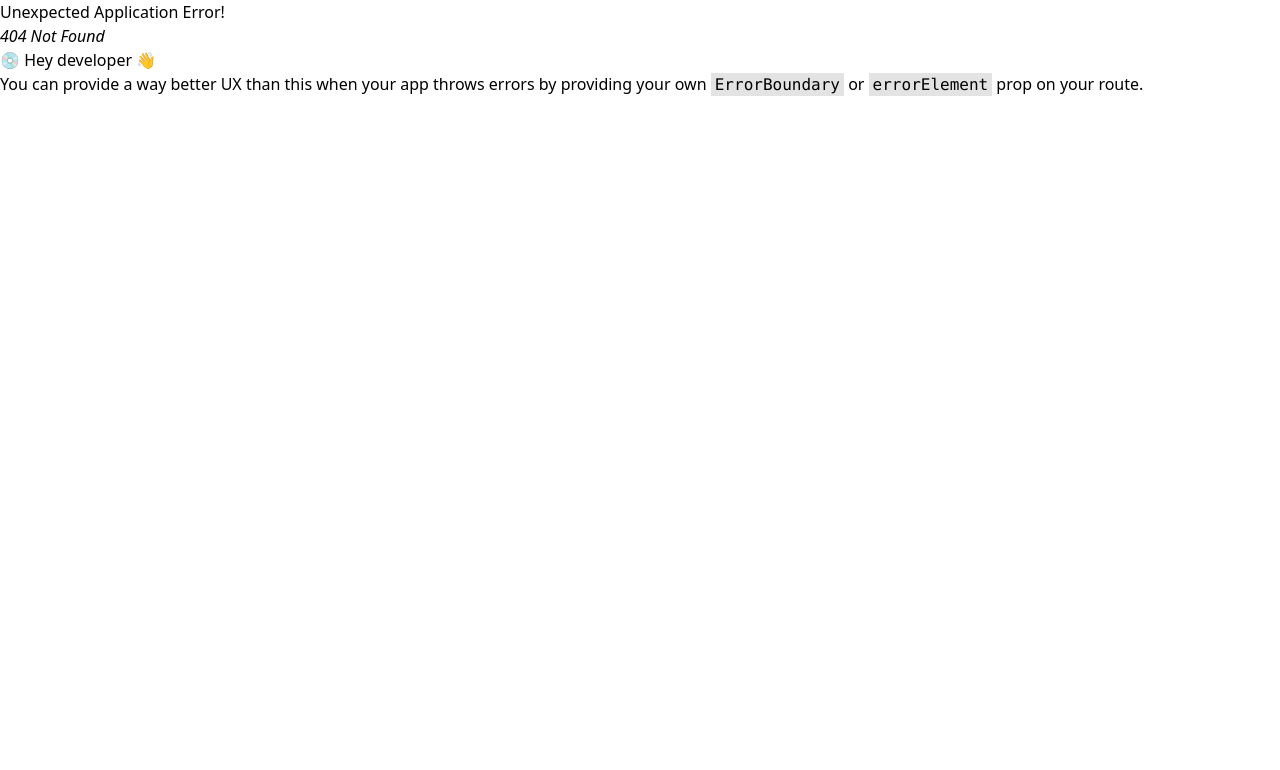
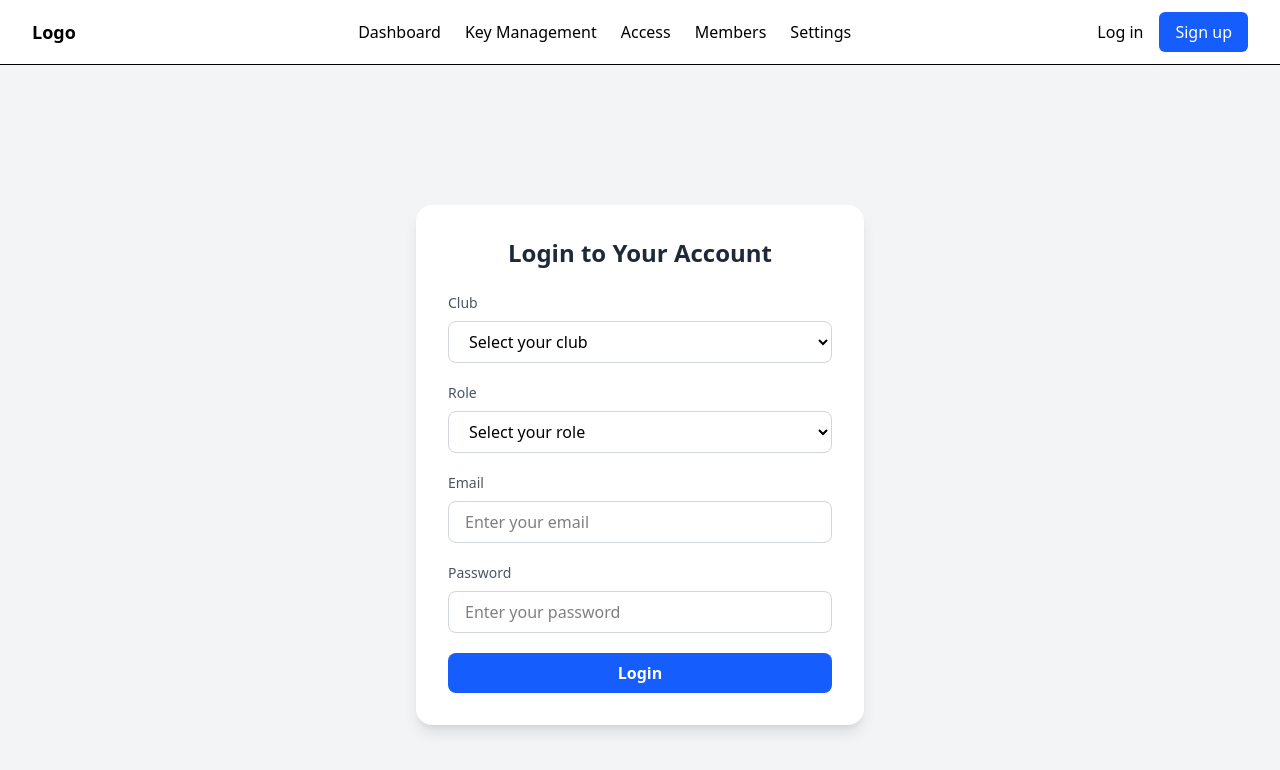
Before and after one commit to JapneetSinghKohli/CardAutomationWeb, a React (Vite) app in the folder tst/: page /login in a window 1280 px wide. Before the commit this address had no page. Shown: the top 770 px of the page. Built offline with nearby package versions, Linux system fonts and the light colour scheme.

Commit message:
login page and more

```diff
--- /dev/null
+++ b/tst/clubs.json
@@ -0,0 +1,38 @@
+{
+    "robo": [
+    {
+      "id": 1,
+      "name": "User1",
+      "email": "1@example.com",
+      "password": "123456",
+      "role": "coordinator"
+    }
+  ],
+  "kp": [
+    {
+      "id": 1,
+      "name": "User2",
+      "email": "2@example.com",
+      "password": "123456",
+      "role": "member"
+    }
+  ],
+  "dramaClub": [
+    {
+      "id": 2,
+      "name": "User3",
+      "email": "jane@example.com",
+      "password": "password123",
+      "role": "coordinator"
+    }
+  ],
+  "stac": [
+    {
+      "id": 2,
+      "name": "Jane Doe",
+      "email": "jane@example.com",
+      "password": "password123",
+      "role": "coordinator"
+    }
+  ]
+}
--- a/tst/data.json
+++ b/tst/data.json
@@ -80,4 +80,5 @@
             "Joined": "2021"
         }
     ]
+
 }
--- a/tst/src/App.jsx
+++ b/tst/src/App.jsx
@@ -1,20 +1,48 @@
-import { useState } from 'react'
-import Navb from './components/Navb'
-import './App.css'
-import Dashboard from './components/dashboard'
-import { RouterProvider, createBrowserRouter } from 'react-router-dom';
-import Layout from './Layout';
-
-
+import { useState } from "react";
+import { RouterProvider, createBrowserRouter } from "react-router-dom";
+import Layout from "./Layout";
+import Dashboard from "./components/dashboard";
+import Members from "./components/Members";
+import Login from "./components/Login";
+import Access from "./components/Access";
 
 function App() {
-  const [count, setCount] = useState(0)
+  const [isLoggedIn, setIsLoggedIn] = useState(false);
+  const [user, setUser] = useState(null);
 
-  return (
-    <>
-      <RouterProvider router={router} />
-    </>
-  )
+  const router = createBrowserRouter([
+    {
+      path: "/",
+      element: (
+        <Layout
+          isLoggedIn={isLoggedIn}
+          setIsLoggedIn={setIsLoggedIn}
+          user={user}
+          setUser={setUser}
+        />
+      ),
+      children: [
+        { path: "", element: <Dashboard /> },
+        { path: "members", element: <Members /> },
+        {
+          path: "login",
+          element: (
+            <Login
+              setIsLoggedIn={setIsLoggedIn}
+              setUser={setUser}
+            />
+          ),
+        },
+        {
+          path: "access",
+          element: <Access user={user} />
+        }
+
+      ],
+    },
+  ]);
+
+  return <RouterProvider router={router} />;
 }
 
-export default App
+export default App;
--- a/tst/src/Layout.jsx
+++ b/tst/src/Layout.jsx
@@ -1,15 +1,19 @@
-import React from 'react'
-import { Outlet } from 'react-router-dom'
-import Navb from './components/Navb'
+import React from "react";
+import { Outlet } from "react-router-dom";
+import Navb from "./components/Navb";
 
-
-function Layout() {
+function Layout({ isLoggedIn, setIsLoggedIn, user, setUser }) {
   return (
     <div>
-      <Navb/>
-        <Outlet/>
+      <Navb
+        isLoggedIn={isLoggedIn}
+        setIsLoggedIn={setIsLoggedIn}
+        user={user}
+        setUser={setUser}
+      />
+      <Outlet />
     </div>
-  )
+  );
 }
 
-export default Layout
+export default Layout;
--- /dev/null
+++ b/tst/src/components/Access.jsx
@@ -0,0 +1,40 @@
+import React from "react";
+
+export default function Access({ user }) {
+  if (!user) {
+    return (
+      <div className="p-6 text-center text-red-500">
+        <h2>You must be logged in to view this page.</h2>
+      </div>
+    );
+  }
+
+  return (
+    <div className="p-6">
+      {user.role === "coordinator" ? (
+
+        <div>
+          <h2 className="text-2xl font-bold mb-4">Coordinator Dashboard</h2>
+          <p className="text-gray-700">You have access to:</p>
+          <ul className="list-disc ml-6 mt-2">
+            <li>View and manage members</li>
+            <li>Approve access requests</li>
+            <li>View access logs</li>
+            <li>Grant permissions</li>
+          </ul>
+        </div>
+      ) : (
+
+        <div>
+          <h2 className="text-2xl font-bold mb-4">Member Access</h2>
+          <p className="text-gray-700">You have access to:</p>
+          <ul className="list-disc ml-6 mt-2">
+            <li>View your permissions</li>
+            <li>Request access</li>
+            <li>Check announcements</li>
+          </ul>
+        </div>
+      )}
+    </div>
+  );
+}
--- /dev/null
+++ b/tst/src/components/Login.jsx
@@ -0,0 +1,176 @@
+import { useState, useEffect } from "react";
+import { useNavigate } from "react-router-dom";
+
+export default function Login({ setIsLoggedIn, setUser }) {
+  const [email, setEmail] = useState("");
+  const [password, setPassword] = useState("");
+  const [role, setRole] = useState("");
+  const [club, setClub] = useState("");
+  const [clubs, setClubs] = useState([]);
+  const [users, setUsers] = useState({});
+  const [loading, setLoading] = useState(true);
+  const [error, setError] = useState("");
+  const navigate = useNavigate();
+
+  // Fetch data.json on mount
+  useEffect(() => {
+    let mounted = true;
+    const fetchData = async () => {
+      setLoading(true);
+      try {
+        const res = await fetch("/clubs.json");
+        if (!res.ok) throw new Error("Could not fetch users");
+        const data = await res.json();
+
+        if (mounted) {
+          setUsers(data); // entire object
+          setClubs(Object.keys(data)); // clubs = keys
+        }
+      } catch (err) {
+        console.error(err);
+        setError("Failed to load user data.");
+      } finally {
+        if (mounted) setLoading(false);
+      }
+    };
+    fetchData();
+    return () => (mounted = false);
+  }, []);
+
+  const handleLogin = (e) => {
+    e.preventDefault();
+    setError("");
+
+    if (loading) {
+      setError("User data still loading — try again in a moment.");
+      return;
+    }
+    if (!club) {
+      setError("Please select a club.");
+      return;
+    }
+    if (!role) {
+      setError("Please select a role.");
+      return;
+    }
+
+    const clubUsers = users[club] || [];
+    const found = clubUsers.find(
+      (u) =>
+        u.email.toLowerCase() === email.trim().toLowerCase() &&
+        u.role.toLowerCase() === role.toLowerCase()
+    );
+
+    if (!found) {
+      setError("User not found for this club and role.");
+      return;
+    }
+
+    if (found.password !== password) {
+      setError("Incorrect password.");
+      return;
+    }
+
+    // Success
+    setIsLoggedIn(true);
+    if (setUser)
+      setUser({
+        id: found.id,
+        name: found.name,
+        email: found.email,
+        role: found.role,
+        club,
+      });
+
+    navigate("/");
+  };
+
+  return (
+    <div className="min-h-screen flex items-center justify-center bg-gray-100">
+      <div className="w-full max-w-md bg-white rounded-2xl shadow-lg p-8">
+        <h2 className="text-2xl font-bold text-center mb-6 text-gray-800">
+          Login to Your Account
+        </h2>
+
+        {loading && (
+          <p className="text-center text-sm text-gray-500 mb-4">Loading users…</p>
+        )}
+        {error && (
+          <p className="text-red-500 text-center text-sm mb-4">{error}</p>
+        )}
+
+        <form onSubmit={handleLogin} className="space-y-5">
+          <div>
+            <label className="block text-gray-600 mb-2 text-sm font-medium">
+              Club
+            </label>
+            <select
+              value={club}
+              onChange={(e) => setClub(e.target.value)}
+              className="w-full px-4 py-2 rounded-lg border border-gray-300 focus:ring-2 focus:ring-blue-500 focus:outline-none"
+              required
+            >
+              <option value="">Select your club</option>
+              {clubs.map((c, i) => (
+                <option key={i} value={c}>
+                  {c}
+                </option>
+              ))}
+            </select>
+          </div>
+
+          <div>
+            <label className="block text-gray-600 mb-2 text-sm font-medium">
+              Role
+            </label>
+            <select
+              value={role}
+              onChange={(e) => setRole(e.target.value)}
+              className="w-full px-4 py-2 rounded-lg border border-gray-300 focus:ring-2 focus:ring-blue-500 focus:outline-none"
+              required
+            >
+              <option value="">Select your role</option>
+              <option value="member">Member</option>
+              <option value="coordinator">Coordinator</option>
+            </select>
+          </div>
+
+          <div>
+            <label className="block text-gray-600 mb-2 text-sm font-medium">
+              Email
+            </label>
+            <input
+              type="email"
+              placeholder="Enter your email"
+              value={email}
+              onChange={(e) => setEmail(e.target.value)}
+              className="w-full px-4 py-2 rounded-lg border border-gray-300 focus:ring-2 focus:ring-blue-500 focus:outline-none"
+              required
+            />
+          </div>
+
+          <div>
+            <label className="block text-gray-600 mb-2 text-sm font-medium">
+              Password
+            </label>
+            <input
+              type="password"
+              placeholder="Enter your password"
+              value={password}
+              onChange={(e) => setPassword(e.target.value)}
+              className="w-full px-4 py-2 rounded-lg border border-gray-300 focus:ring-2 focus:ring-blue-500 focus:outline-none"
+              required
+            />
+          </div>
+
+          <button
+            type="submit"
+            className="w-full bg-blue-600 text-white py-2 rounded-lg font-semibold hover:bg-blue-700 transition"
+          >
+            Login
+          </button>
+        </form>
+      </div>
+    </div>
+  );
+}
--- a/tst/src/components/Navb.jsx
+++ b/tst/src/components/Navb.jsx
@@ -1,22 +1,26 @@
 import { useState } from "react";
-import { Squash as Hamburger } from 'hamburger-react'
-import {Link,NavLink} from "react-router-dom";
+import { Squash as Hamburger } from "hamburger-react";
+import { Link, NavLink } from "react-router-dom";
 
-export default function Navbar() {
-  const [isOpen, setIsOpen] = useState(false);
+export default function Navb({ isLoggedIn, setIsLoggedIn, user, setUser }) {
+  const [isOpen, setIsOpen] = useState(false); // hamburger menu toggle
   const [dropdownOpen, setDropdownOpen] = useState(false);
+
+  const handleLogout = () => {
+    setIsLoggedIn(false);
+    setUser(null); // clear user info
+  };
 
   return (
     <nav className="bg-white border-b-1 shadow-sm">
-      <div className="md:w-full  mx-auto px-4 md:px-6 sm:px-6 lg:px-8">
+      <div className="md:w-full mx-auto px-4 md:px-6 sm:px-6 lg:px-8">
         <div className="flex justify-between h-16 items-center">
-
           {/* Logo */}
-          <div className=" w-20 pl-0 flex-shrink-0 text-lg font-bold">Logo</div>
+          <div className="w-20 pl-0 flex-shrink-0 text-lg font-bold">Logo</div>
 
           {/* Desktop Menu */}
           <div className="hidden md:flex space-x-6 items-center">
-            <NavLink to="/" href="#" className="hover:text-blue-600">Dashboard</NavLink>
+            <NavLink to="/" className="hover:text-blue-600">Dashboard</NavLink>
             <a href="#" className="hover:text-blue-600">Key Management</a>
 
             {/* Dropdown */}
@@ -28,9 +32,9 @@ export default function Navbar() {
               <button className="hover:text-blue-600 hover:cursor-pointer">Access</button>
               {dropdownOpen && (
                 <div className="absolute left-[-50px] mt-0 w-45 bg-white shadow-lg rounded-md p-2">
-                  <a href="#" className="block px-4 py-2 hover:text-blue-600 border-b-1 border-b-gray-200 hover:cursor-pointer hover:bg-gray-100">Access Logs</a>
-                  <a href="#" className="block px-4 py-2 hover:text-blue-600 border-b-1 border-b-gray-200 hover:cursor-pointer hover:bg-gray-100">Access Requests</a>
-                  <a href="#" className="block px-4 py-2 hover:text-blue-600 hover:cursor-pointer hover:bg-gray-100">NFC Access</a>
+                  <Link to="/access" href="#" className="block px-4 py-2 hover:text-blue-600 border-b border-gray-200 hover:bg-gray-100">Access Logs</Link>
+                  <a href="#" className="block px-4 py-2 hover:text-blue-600 border-b border-gray-200 hover:bg-gray-100">Access Requests</a>
+                  <a href="#" className="block px-4 py-2 hover:text-blue-600 hover:bg-gray-100">NFC Access</a>
                 </div>
               )}
             </div>
@@ -40,18 +44,30 @@ export default function Navbar() {
           </div>
 
           {/* Right: Auth buttons */}
+          {!isLoggedIn ? (
             <div className="hidden md:flex space-x-4">
-            <button className="hover:text-blue-600">Log in</button>
+              <button className="hover:text-blue-600">
+                <Link to="/login">Log in</Link>
+              </button>
               <button className="bg-blue-600 text-white px-4 py-2 rounded-md hover:bg-blue-700">
                 Sign up
               </button>
             </div>
+          ) : (
+            <div className="hidden md:flex space-x-4 items-center">
+
+              <button
+                onClick={handleLogout}
+                className="bg-red-500 text-white px-4 py-2 rounded-md hover:bg-red-600"
+              >
+                Logout
+              </button>
+            </div>
+          )}
 
           {/* Mobile Hamburger */}
           <div className="md:hidden flex items-center">
-            <button onClick={() => setIsOpen(!isOpen)}>
             <Hamburger size={24} toggled={isOpen} toggle={setIsOpen} />
-            </button>
           </div>
         </div>
       </div>
@@ -59,35 +75,52 @@ export default function Navbar() {
       {/* Mobile Menu */}
       {isOpen && (
         <div className="md:hidden px-4 pb-4 space-y-2">
-          <NavLink to="/" href="#" className="block border-b-1 border-b-gray-400 hover:text-blue-600">Dashboard</NavLink>
-          <a href="#" className="block border-b-1 border-b-gray-400 hover:text-blue-600">Key Management</a>
+          <NavLink to="/" className="block border-b border-gray-400 hover:text-blue-600">Dashboard</NavLink>
+          <a href="#" className="block border-b border-gray-400 hover:text-blue-600">Key Management</a>
 
-          {/* Dropdown (clickable for mobile) */}
+          {/* Mobile Dropdown */}
           <div>
             <button
               onClick={() => setDropdownOpen(!dropdownOpen)}
-              className="w-full border-b-1 border-b-gray-400 text-left hover:text-blue-600"
+              className="w-full border-b border-gray-400 text-left hover:text-blue-600"
             >
               Access
             </button>
             {dropdownOpen && (
               <div className="ml-4 space-y-1">
-                <a href="#" className="block border-b-1 border-b-gray-400 hover:text-blue-600">Access Logs</a>
-                <a href="#" className="block border-b-1 border-b-gray-400 hover:text-blue-600">Access Requests</a>
+                <a href="#" className="block border-b border-gray-400 hover:text-blue-600">Access Logs</a>
+                <a href="#" className="block border-b border-gray-400 hover:text-blue-600">Access Requests</a>
                 <a href="#" className="block hover:text-blue-600">NFC Access</a>
               </div>
             )}
           </div>
 
-          <NavLink to="/members" href="#" className="block border-b-1 border-b-gray-400 hover:text-blue-600">Members</NavLink>
-          <a href="#" className="block border-b-1 border-b-gray-400 hover:text-blue-600">Settings</a>
+          <NavLink to="/members" className="block border-b border-gray-400 hover:text-blue-600">Members</NavLink>
+          <a href="#" className="block border-b border-gray-400 hover:text-blue-600">Settings</a>
 
+          {/* Mobile Auth Buttons */}
+          {!isLoggedIn ? (
             <div className="pt-2 flex space-x-4">
-            <button className="hover:text-blue-600 border-blue-600 border-2 px-4 py-2 rounded-md">Log in</button>
+              <Link
+                to="/login"
+                className="hover:text-blue-600 border-blue-600 border-2 px-4 py-2 rounded-md"
+              >
+                Log in
+              </Link>
               <button className="bg-blue-600 text-white px-4 py-2 rounded-md hover:bg-blue-700">
                 Sign up
               </button>
             </div>
+          ) : (
+            <div className="pt-2 flex space-x-4">
+              <button
+                onClick={handleLogout}
+                className="bg-red-500 text-white px-4 py-2 rounded-md hover:bg-red-600 w-full"
+              >
+                Logout
+              </button>
+            </div>
+          )}
         </div>
       )}
     </nav>
--- a/tst/src/main.jsx
+++ b/tst/src/main.jsx
@@ -1,34 +1,10 @@
-import { StrictMode } from 'react'
-import { createRoot } from 'react-dom/client'
-import './index.css'
-import App from './App.jsx'
-import { RouterProvider } from 'react-router-dom';
-import Dashboard from './components/dashboard'
-import Members from './components/Members'
-import Layout from './Layout'
-import { createBrowserRouter } from 'react-router-dom';
-
-
-const router = createBrowserRouter([
-  {
-    path: "/",
-    element: <Layout/>,
-    children: [
-      {
-        path:"",
-        element:<Dashboard/>
-      },
-      {
-        path:"members",
-        element:<Members/>
-      }
-    ]
-  }
-
-])
+import { StrictMode } from 'react';
+import { createRoot } from 'react-dom/client';
+import './index.css';
+import App from './App.jsx';
 
 createRoot(document.getElementById('root')).render(
   <StrictMode>
-    <RouterProvider router={router} />
-  </StrictMode>,
-)
+    <App />
+  </StrictMode>
+);
```
Lines whose indentation alone changed are shown as unchanged.
